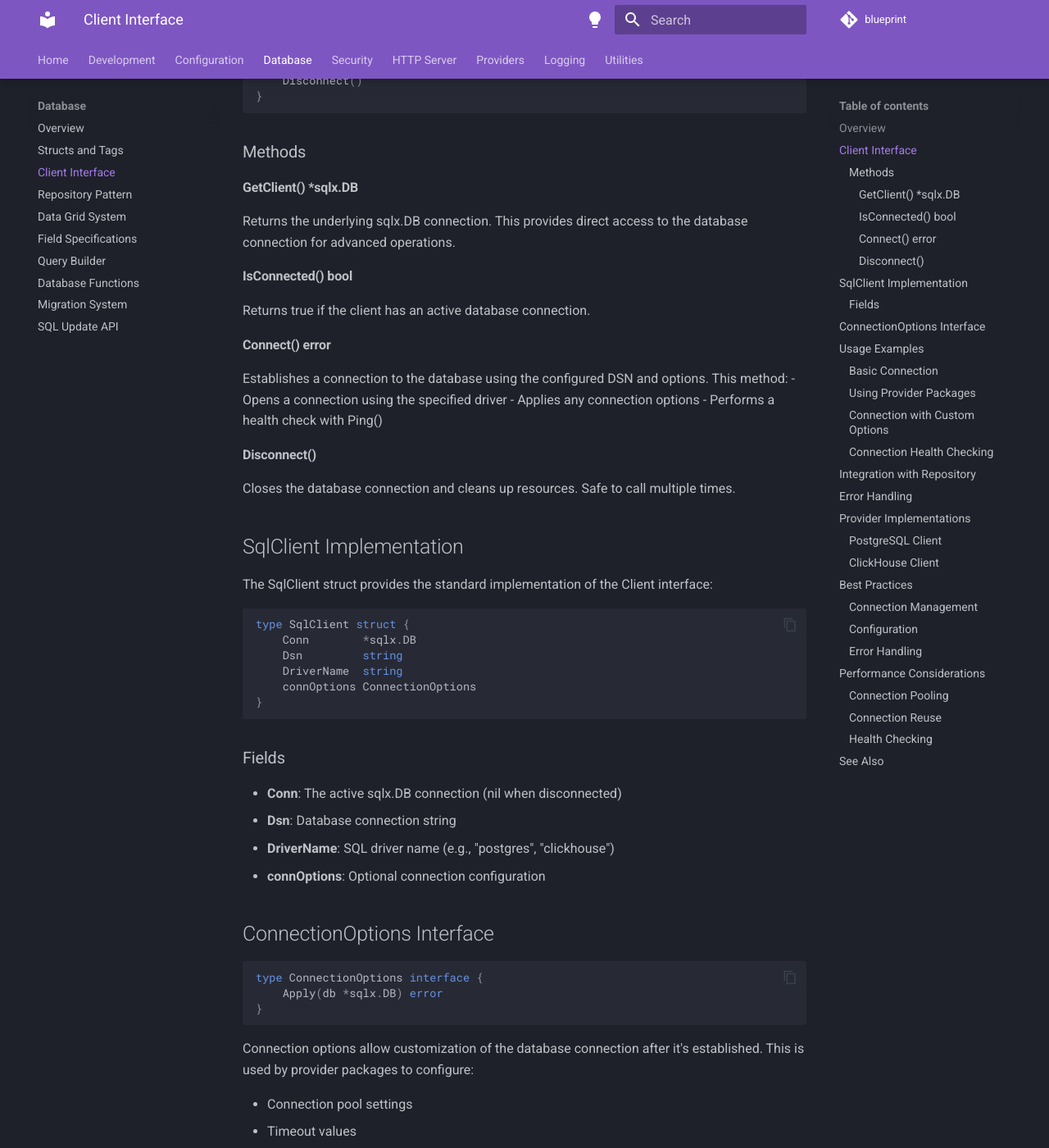
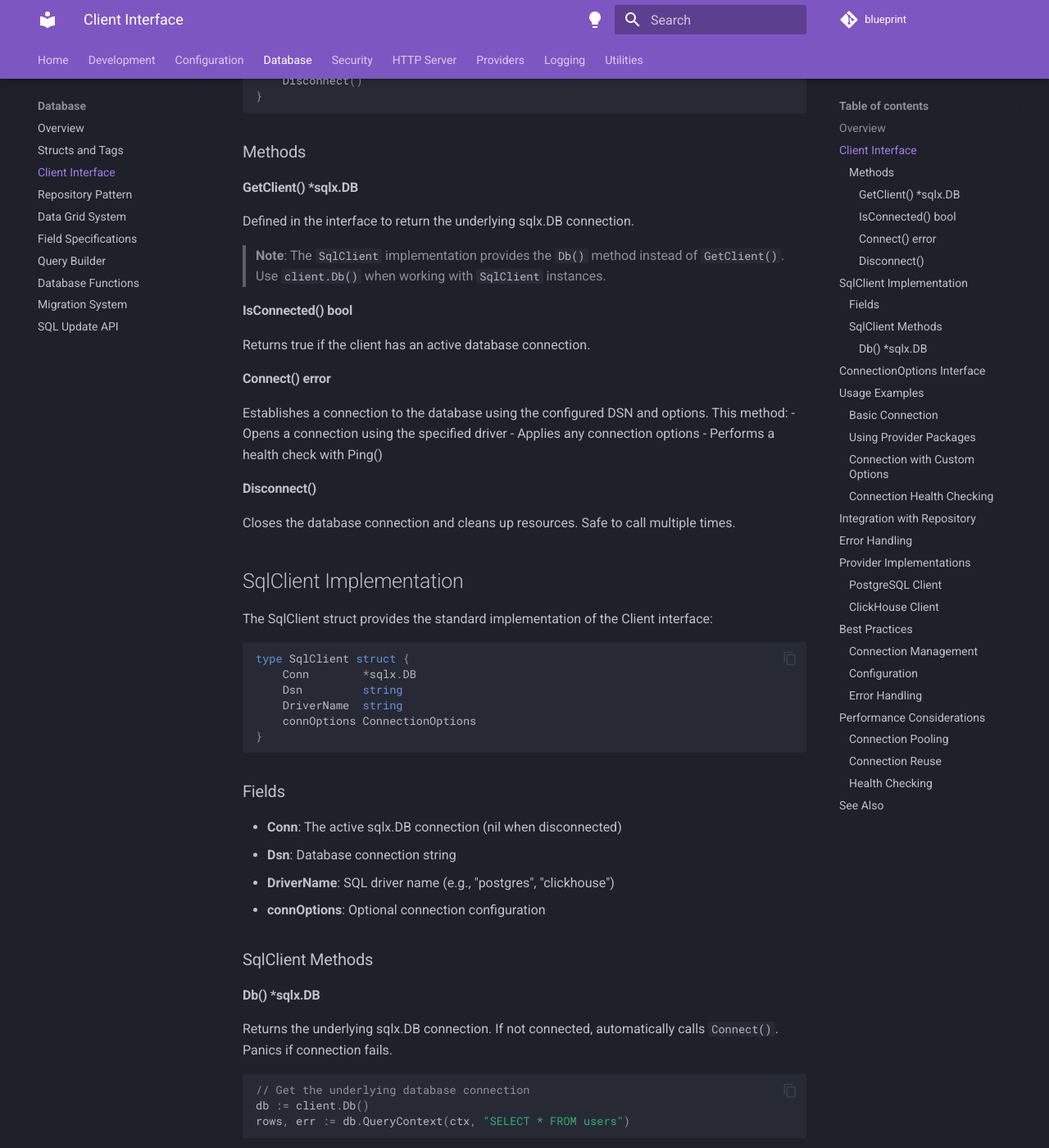
Before and after one commit to oddbit-project/blueprint, an MkDocs documentation site: the page built from docs/db/client.md, in a window 1280 px wide and 1400 px high, scrolled down 652 px. Shown: the whole window at 82% size. Built offline with MkDocs 1.6.1 and Material for MkDocs 9.7.7, drawn with Linux system fonts in a browser that asks for light colours; comment, search, counter and statistics services are not loaded; some of the changed text lies outside the part shown.

Commit message:
outdated signatures

````diff
--- a/docs/db/client.md
+++ b/docs/db/client.md
@@ -25,7 +25,9 @@ type Client interface {
 ### Methods
 
 #### GetClient() *sqlx.DB
-Returns the underlying sqlx.DB connection. This provides direct access to the database connection for advanced operations.
+Defined in the interface to return the underlying sqlx.DB connection.
+
+> **Note**: The `SqlClient` implementation provides the `Db()` method instead of `GetClient()`. Use `client.Db()` when working with `SqlClient` instances.
 
 #### IsConnected() bool
 Returns true if the client has an active database connection.
@@ -58,6 +60,17 @@ type SqlClient struct {
 - **Dsn**: Database connection string
 - **DriverName**: SQL driver name (e.g., "postgres", "clickhouse")
 - **connOptions**: Optional connection configuration
+
+### SqlClient Methods
+
+#### Db() *sqlx.DB
+Returns the underlying sqlx.DB connection. If not connected, automatically calls `Connect()`. Panics if connection fails.
+
+```go
+// Get the underlying database connection
+db := client.Db()
+rows, err := db.QueryContext(ctx, "SELECT * FROM users")
+```
 
 ## ConnectionOptions Interface
 
@@ -107,7 +120,7 @@ func main() {
     }
 
     // Get underlying sqlx.DB for direct operations
-    db := client.GetClient()
+    db := client.Db()
     rows, err := db.Query("SELECT version()")
     if err != nil {
         log.Fatal(err)
@@ -205,7 +218,7 @@ func checkConnectionHealth(client db.Client) error {
     ctx, cancel := context.WithTimeout(context.Background(), 5*time.Second)
     defer cancel()
 
-    return client.GetClient().PingContext(ctx)
+    return client.Db().PingContext(ctx)
 }
 
 func maintainConnection(client db.Client) {
````
Also changed, not shown: docs/db/query-builder.md (+9 -25 lines), docs/provider/kafka.md (+9 -9 lines).
